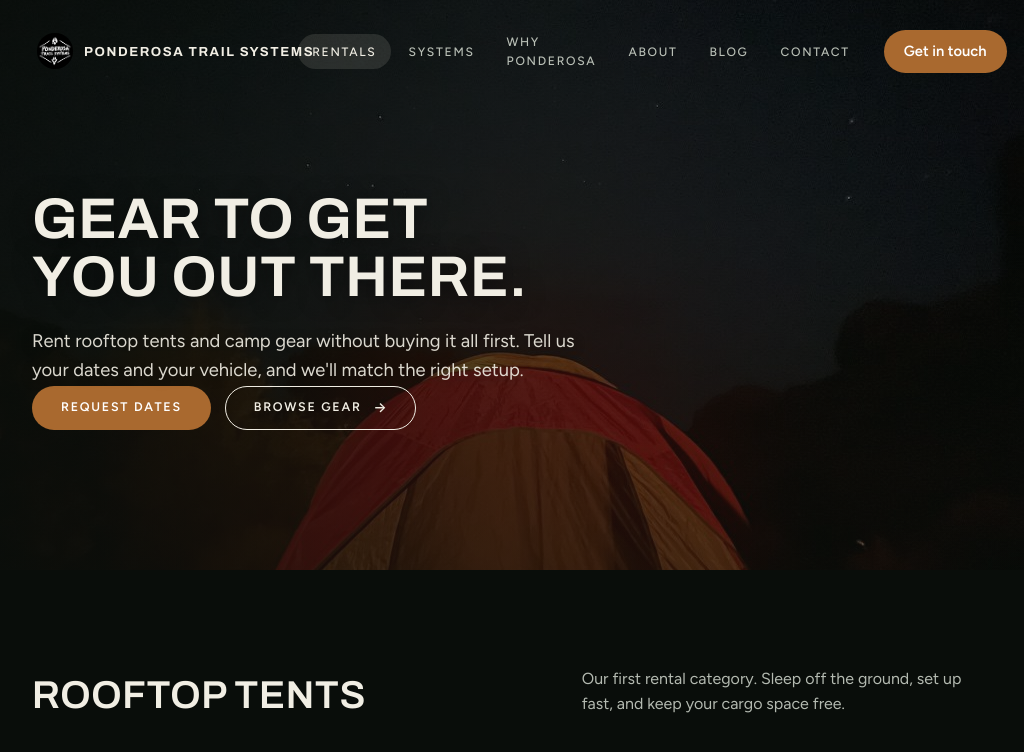
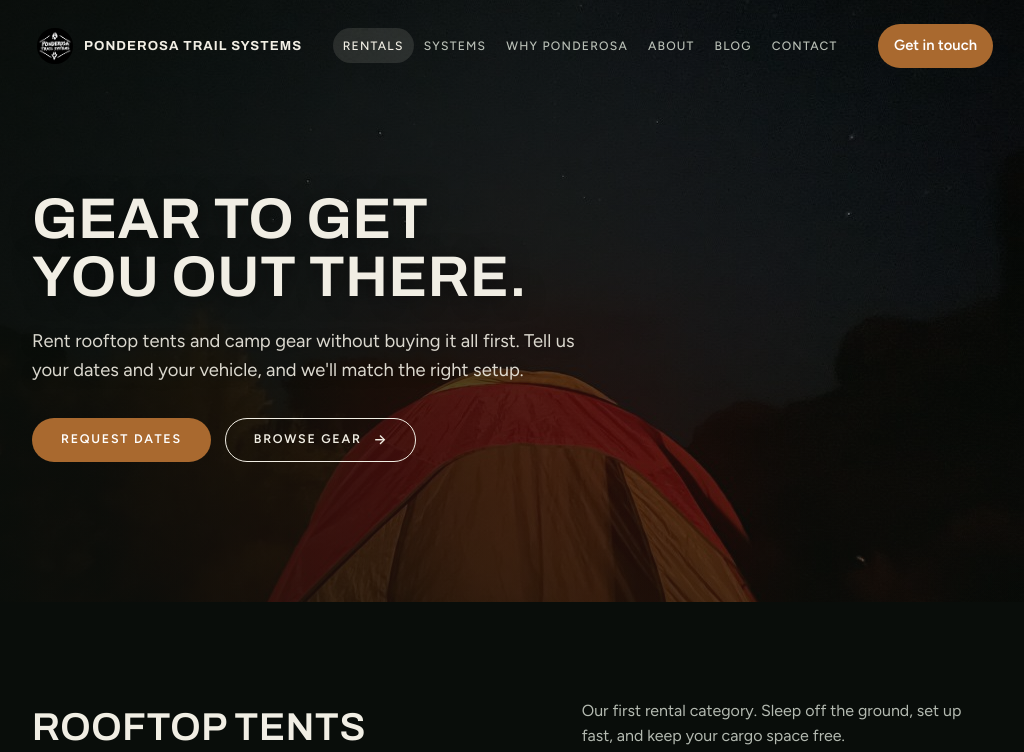
Before and after one commit to ponderosa26/Ponderosa-Trail-Systems, a plain HTML site: page rentals.html in a window 1024 px wide. Shown: the top 752 px of the page. Drawn offline with Linux system fonts and the light colour scheme.

Commit message:
Fix nav fit with Rentals link; hero spacing
Co-Authored-By: Claude Sonnet 5.5 <noreply@anthropic.com>
Claude-Session: https://claude.ai/code/session_01T9M5a2RdsZXY1K3VqVC3td

```diff
--- a/style.css
+++ b/style.css
@@ -1551,3 +1551,14 @@ footer {
   .request-actions .btn { width: 100%; }
   .request-panel { padding: 44px 22px; }
 }
+
+/* nav fits six links + button */
+.nav-links a { white-space: nowrap; }
+@media (min-width: 861px) and (max-width: 1240px) {
+  .nav { gap: 12px; }
+  .nav-links { gap: 0; }
+  .nav-links a { padding: 8px 10px; letter-spacing: 0.1em; }
+  .brand { letter-spacing: 0.08em; }
+  .nav-cta { padding: 10px 16px; }
+}
+.rentals-hero .hero-actions { margin-top: 32px; }
```
